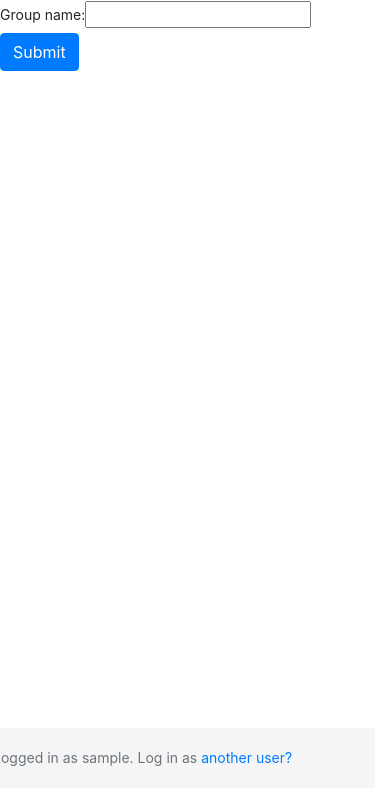
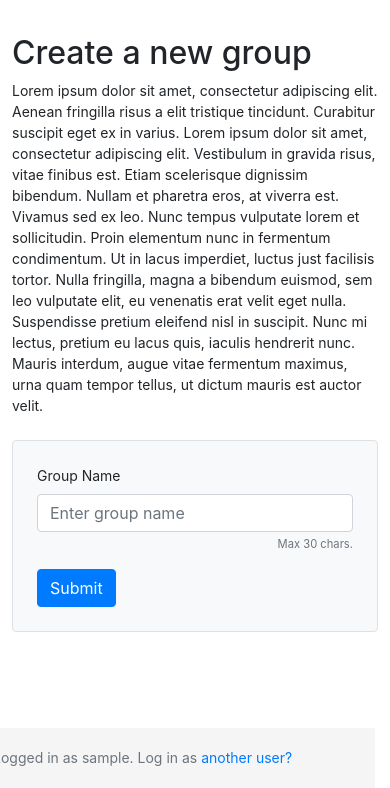
Before and after one commit to jonsaunders-git/consensus_engine, a Django app: page /proposalgroups/new/ in a window 390 px wide. Shown: the part 56-844 px from the top of the page. Run offline with Django 3.2, Linux system fonts and the light colour scheme; the visitor is signed in with stand-in values (Sample User, id 1); data that the repository does not hold is empty; some libraries are stand-ins or nearby versions.

Commit message:
Added Proposal Group styling and change proposal_caption to proposal description.

```diff
--- a/consensus_engine/forms.py
+++ b/consensus_engine/forms.py
@@ -5,9 +5,9 @@ from .models import Proposal, ProposalChoice, ProposalGroup
 class ProposalForm(ModelForm):
     class Meta:
         model = Proposal
-        fields = ['proposal_name', 'proposal_caption']
+        fields = ['proposal_name', 'proposal_description']
         widgets = {
-            'proposal_caption': Textarea(attrs={'cols': 80, 'rows': 20}),
+            'proposal_description': Textarea(attrs={'cols': 80, 'rows': 20}),
         }
 
 
--- a/consensus_engine/models.py
+++ b/consensus_engine/models.py
@@ -11,6 +11,7 @@ class ProposalGroupManager(models.Manager):
 class ProposalGroup(models.Model):
     group_name = models.CharField(max_length=200)
     owned_by = models.ForeignKey(User, on_delete=models.SET_NULL, null=True)
+    group_description = models.CharField(max_length=200, null=True)
     # managers
     objects = ProposalGroupManager()
     # properties
@@ -38,7 +39,7 @@ class ProposalManager(models.Manager):
 class Proposal(models.Model):
     proposal_name = models.CharField(max_length=200)
     date_proposed = models.DateTimeField('date proposed')
-    proposal_caption = models.CharField(max_length=200)
+    proposal_description = models.CharField(max_length=200)
     owned_by = models.ForeignKey(User, on_delete=models.SET_NULL, null=True, blank=True)
     proposal_group = models.ForeignKey(ProposalGroup, on_delete=models.SET_NULL, null=True)
     # managers
@@ -47,10 +48,6 @@ class Proposal(models.Model):
     @property
     def short_name(self):
         return (self.proposal_name[:27] + '...') if len(self.proposal_name) > 30 else self.proposal_name
-    @property
-    def short_caption(self):
-        return (self.proposal_caption[:57] + '...') if len(self.proposal_caption) > 60 else self.proposal_caption
-
 
 class ProposalChoiceManager(models.Manager):
     def activated(self):
--- a/consensus_engine/templates/consensus_engine/edit_proposal.html
+++ b/consensus_engine/templates/consensus_engine/edit_proposal.html
@@ -17,8 +17,8 @@ You don't have permission to edit the proposal.
     <small id="proposalHelp" class="form-text text-muted">Enter your proposal name.</small>
   </div>
   <div class="form-group">
-    <label for="{{ form.proposal_caption.id_for_label }}">Proposal Caption</label>
-    <textarea class="form-control" name="proposal_caption" cols="80" rows="5" maxlength={{ form.proposal_caption.field.max_length }} required id="{{ form.proposal_captionm.id_for_label }}"  placeholder="Caption">{{ form.proposal_caption.value }}</textarea>
+    <label for="{{ form.proposal_description.id_for_label }}">Proposal Caption</label>
+    <textarea class="form-control" name="proposal_description" cols="80" rows="5" maxlength={{ form.proposal_description.field.max_length }} required id="{{ form.proposal_descriptionm.id_for_label }}"  placeholder="Caption">{{ form.proposal_description.value }}</textarea>
   </div>
   <button type="submit" class="btn btn-primary">Submit</button>
 </form>
--- a/consensus_engine/templates/consensus_engine/new_proposal.html
+++ b/consensus_engine/templates/consensus_engine/new_proposal.html
@@ -26,8 +26,8 @@ You don't have permission to edit the proposal.
               <small id="proposalHelp" class="form-text text-muted text-right">Max 30 chars.</small>
             </div>
             <div class="form-group">
-              <label for="{{ form.proposal_caption.id_for_label }}">Proposal Detail</label>
-              <textarea class="form-control" name="proposal_caption" cols="80" rows="5" maxlength={{ form.proposal_caption.field.max_length }} required id="{{ form.proposal_captionm.id_for_label }}"  placeholder="Please enter more details about the proposal."></textarea>
+              <label for="{{ form.proposal_description.id_for_label }}">Proposal Detail</label>
+              <textarea class="form-control" name="proposal_description" cols="80" rows="5" maxlength={{ form.proposal_description.field.max_length }} required id="{{ form.proposal_descriptionm.id_for_label }}"  placeholder="Please enter more details about the proposal."></textarea>
             </div>
             <button type="submit" class="btn btn-primary">Submit</button>
             </form>
@@ -40,7 +40,7 @@ You don't have permission to edit the proposal.
 
 <!--
 <input type="text" name="proposal_name" maxlength="200" required id="id_proposal_name">
-<textarea name="proposal_caption" cols="80" rows="20" maxlength="200" required id="id_proposal_caption">
+<textarea name="proposal_description" cols="80" rows="20" maxlength="200" required id="id_proposal_description">
 -->
 
 {% endblock %}
--- a/consensus_engine/templates/consensus_engine/new_proposal_group.html
+++ b/consensus_engine/templates/consensus_engine/new_proposal_group.html
@@ -7,11 +7,34 @@
 {% if error_message %}
 You don't have permission to add a proposal group.
 {% else %}
-<form action="/proposalgroups/new/" method="post">
-  {% csrf_token %}
-  {{ form }}
-  <button type="submit" class="btn btn-primary">Submit</button>
-</form>
+
+<div class="row h-100">
+  <div class="col-md-1"></div>
+  <div class="col">
+    <div class="row mt-4 ml-1 mr-1 px-2 py-2">
+        <div class="w-100 mb-4">
+          <h2>Create a new group</h2>
+          <div>
+            Lorem ipsum dolor sit amet, consectetur adipiscing elit. Aenean fringilla risus a elit tristique tincidunt. Curabitur suscipit eget ex in varius. Lorem ipsum dolor sit amet, consectetur adipiscing elit. Vestibulum in gravida risus, vitae finibus est. Etiam scelerisque dignissim bibendum. Nullam et pharetra eros, at viverra est. Vivamus sed ex leo. Nunc tempus vulputate lorem et sollicitudin. Proin elementum nunc in fermentum condimentum. Ut in lacus imperdiet, luctus just facilisis tortor. Nulla fringilla, magna a bibendum euismod, sem leo vulputate elit, eu venenatis erat velit eget nulla. Suspendisse pretium eleifend nisl in suscipit. Nunc mi lectus, pretium eu lacus quis, iaculis hendrerit nunc. Mauris interdum, augue vitae fermentum maximus, urna quam tempor tellus, ut dictum mauris est auctor velit.
+        </div>
+          </div>
+        <form action="/proposalgroups/new/" method="post" class="w-100 p-4 rounded bg-light border">
+          {% csrf_token %}
+          <div class="form-group">
+            <label for="{{ form.group_name.id_for_label }}">Group Name</label>
+            <input type="text" class="form-control" name="group_name" maxlength={{ form.group_name.field.max_length }} required id="{{ form.group_name.id_for_label }}" aria-describedby="groupHelp" placeholder="Enter group name">
+            <small id="groupHelp" class="form-text text-muted text-right">Max 30 chars.</small>
+          </div>
+          <!--div class="form-group">
+            <label for="{{ form.proposal_caption.id_for_label }}">Proposal Detail</label>
+            <textarea class="form-control" name="proposal_caption" cols="80" rows="5" maxlength={{ form.proposal_caption.field.max_length }} required id="{{ form.proposal_captionm.id_for_label }}"  placeholder="Please enter more details about the proposal."></textarea>
+          </div-->
+          <button type="submit" class="btn btn-primary">Submit</button>
+          </form>
+      </div>
+  </div>
+  <div class="col-md-1"></div>
+
 {% endif %}
 
 
```
Also changed, not shown: consensus_engine/migrations/0017_auto_20200427_1307.py (added).
